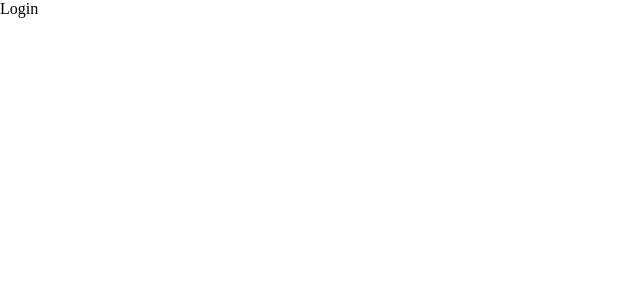
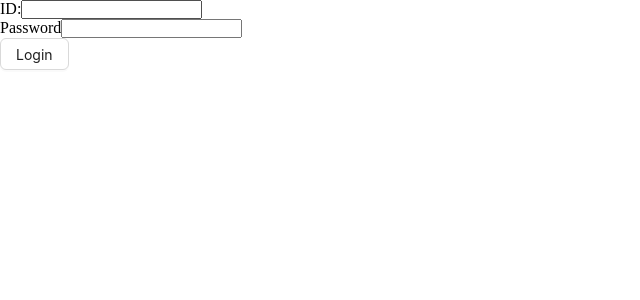
Before and after one commit to ashr-aful007/university-management, a React (Vite) app: page /login in a window 1280 px wide. Shown: the top 300 px of the page, without its empty margins (0-640 px from the left). Built offline with nearby package versions, Linux system fonts and the light colour scheme.

Commit message:
successfully get refresh token

```diff
--- a/package.json
+++ b/package.json
@@ -15,6 +15,7 @@
     "antd": "^5.15.4",
     "react": "^18.2.0",
     "react-dom": "^18.2.0",
+    "react-hook-form": "^7.51.2",
     "react-redux": "^9.1.0",
     "react-router-dom": "^6.22.3"
   },
--- a/src/pages/Login.tsx
+++ b/src/pages/Login.tsx
@@ -1,8 +1,30 @@
+import { Button } from "antd";
+import { useForm } from "react-hook-form"
+import { useLoginMutation } from "../redux/features/auth/authApi";
 
 
 function Login() {
+        const {register, handleSubmit} = useForm()
+   const [login, {data, error}] = useLoginMutation()
+        const onSubmit = (data) =>{
+            const userInfo ={
+               id: data.userID,
+               password: data.password,
+            }
+            login(userInfo)
+        }
   return (
-    <div>Login</div>
+    <form onSubmit={handleSubmit(onSubmit)}>
+      <div>
+        <label htmlFor="id">ID:</label>
+        <input type="text" id="id" {...register('userID')}/>
+      </div>
+      <div>
+        <label htmlFor="password">Password</label>
+        <input type="text" id="password" {...register('password')}/>
+      </div>
+      <Button htmlType="submit">Login</Button>
+    </form>
   )
 }
 
--- a/src/redux/api/baseApi.ts
+++ b/src/redux/api/baseApi.ts
@@ -2,6 +2,8 @@ import { createApi, fetchBaseQuery } from "@reduxjs/toolkit/query/react";
 
 export const baseApi = createApi({
      reducerPath: "baseApi",
-     baseQuery: fetchBaseQuery({ baseUrl: 'http://localhost:5000/api/v1'}),
+     baseQuery: fetchBaseQuery({ baseUrl: 'http://localhost:5000/api/v1',
+     credentials: 'include',   //it's important for get cookie
+   }),
      endpoints: () => ({}),
 });
--- a/src/redux/store.ts
+++ b/src/redux/store.ts
@@ -1,10 +1,15 @@
 import { configureStore } from '@reduxjs/toolkit'
 import authReducer from './features/auth/authSlice'
+import { baseApi } from './api/baseApi'
 
 export const store = configureStore({
   reducer: {
+    [baseApi.reducerPath]: baseApi.reducer,  //conect base api
     auth: authReducer,
   },
+  middleware: getDefaultMiddlewares => getDefaultMiddlewares().concat(baseApi.middleware) //conect base api
+
+
 })
 
 // Infer the `RootState` and `AppDispatch` types from the store itself
```
Also changed, not shown: 1 other file (tests, documents, lock files or other folders).
